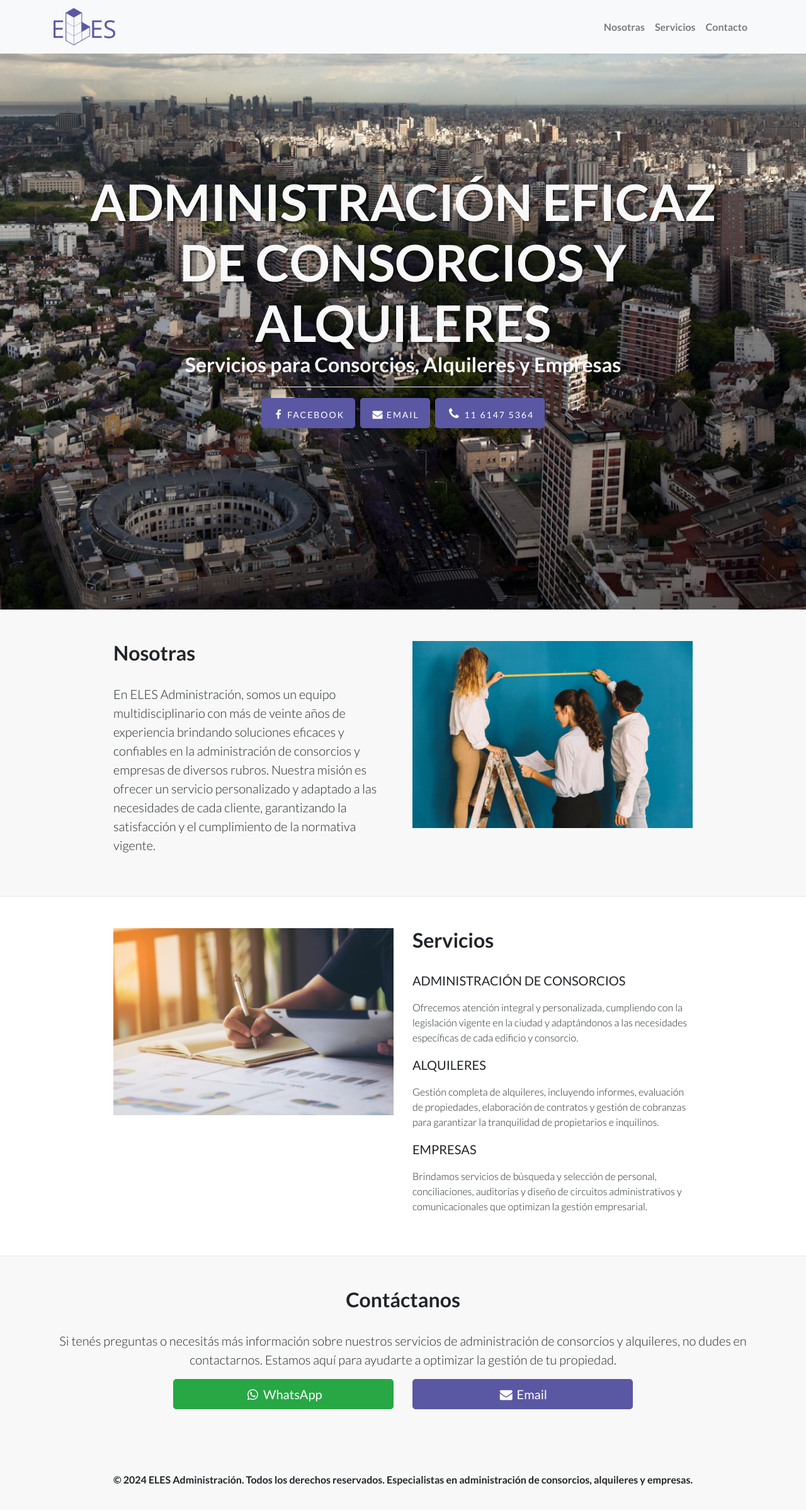
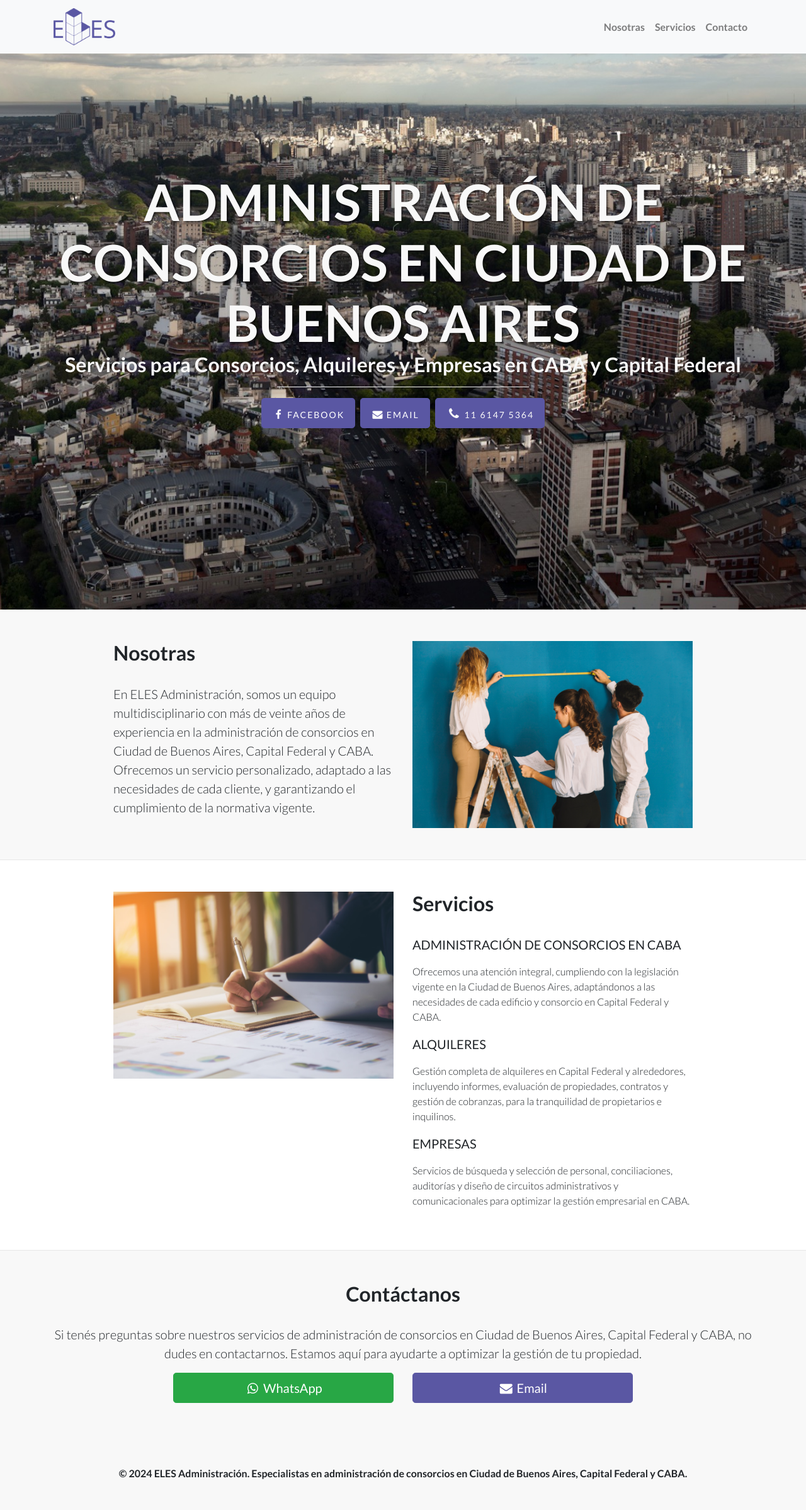
Before and after one commit to tylerdan1001/eles, a plain HTML site: page index.html in a window 1280 px wide. Shown: the whole page at 63% size. Drawn offline with Linux system fonts and the light colour scheme.

Commit message:
Update index.html

```diff
--- a/index.html
+++ b/index.html
@@ -4,9 +4,9 @@
 <head>
     <meta charset="utf-8">
     <meta name="viewport" content="width=device-width, initial-scale=1, shrink-to-fit=no">
-    <meta name="description" content="ELES Administración: soluciones efectivas en administración de consorcios, alquileres y empresas.">
+    <meta name="description" content="ELES Administración: soluciones efectivas en administración de consorcios en Ciudad de Buenos Aires (CABA) y Capital Federal.">
     <meta name="author" content="ELES Administración">
-    <title>Eles Administración | Administración de Consorcios y Alquileres</title>
+    <title>Administración de Consorcios en Ciudad de Buenos Aires | ELES Administración</title>
 
     <!-- Iconos de Apple y favicon -->
     <link rel="icon" type="image/png" href="http://www.elesadministracion.com/favicon-32x32.png" sizes="32x32" />
@@ -26,7 +26,7 @@
     <nav class="navbar navbar-expand-lg navbar-light bg-light fixed-top">
         <div class="container">
             <a class="navbar-brand" href="http://www.elesadministracion.com">
-                <img src="/imagenes/ELES_logo_transp.png" alt="Eles Administración" width="98" class="img-fluid">
+                <img src="/imagenes/ELES_logo_transp.png" alt="ELES Administración de consorcios en CABA" width="98" class="img-fluid">
             </a>
             <button class="navbar-toggler" type="button" data-toggle="collapse" data-target="#navbarResponsive" aria-controls="navbarResponsive" aria-expanded="false" aria-label="Toggle navigation">
                 <span class="navbar-toggler-icon"></span>
@@ -45,8 +45,8 @@
     <header class="intro-header">
         <div class="container text-center">
             <div class="intro-message">
-                <h1>ADMINISTRACIÓN EFICAZ DE CONSORCIOS Y ALQUILERES</h1>
-                <h2>Servicios para Consorcios, Alquileres y Empresas</h2>
+                <h1>ADMINISTRACIÓN DE CONSORCIOS EN CIUDAD DE BUENOS AIRES</h1>
+                <h2>Servicios para Consorcios, Alquileres y Empresas en CABA y Capital Federal</h2>
                 <hr class="intro-divider">
                 <ul class="list-inline intro-social-buttons">
                     <li class="list-inline-item">
@@ -62,7 +62,7 @@
                         </a>
                     </li>
                     <li class="list-inline-item">
-                        <a href="tel:+5491161475364"class="btn btn-secondary btn-lg">
+                        <a class="btn btn-secondary btn-lg">
                             <em class="fa fa-phone fa-fw"></em>
                             <span class="network-name">11 6147 5364</span>
                         </a>
@@ -79,10 +79,10 @@
                 <div class="row">
                     <div class="col-lg-5 ml-auto">
                         <h2 class="section-heading">Nosotras</h2>
-                        <p class="lead">En ELES Administración, somos un equipo multidisciplinario con más de veinte años de experiencia brindando soluciones eficaces y confiables en la administración de consorcios y empresas de diversos rubros. Nuestra misión es ofrecer un servicio personalizado y adaptado a las necesidades de cada cliente, garantizando la satisfacción y el cumplimiento de la normativa vigente.</p>
+                        <p class="lead">En ELES Administración, somos un equipo multidisciplinario con más de veinte años de experiencia en la administración de consorcios en Ciudad de Buenos Aires, Capital Federal y CABA. Ofrecemos un servicio personalizado, adaptado a las necesidades de cada cliente, y garantizando el cumplimiento de la normativa vigente.</p>
                     </div>
                     <div class="col-lg-5 mr-auto">
-                        <img class="img-fluid" src="img/80.jpg" alt="Equipo de ELES Administración">
+                        <img class="img-fluid" src="img/80.jpg" alt="Equipo de administración de consorcios en Ciudad de Buenos Aires">
                     </div>
                 </div>
             </div>
@@ -93,15 +93,15 @@
                 <div class="row">
                     <div class="col-lg-5 mr-auto order-lg-2">
                         <h2 class="section-heading">Servicios</h2>
-                        <p class="lead"><strong>ADMINISTRACIÓN DE CONSORCIOS</strong></p>
-                        <p class="lead2">Ofrecemos atención integral y personalizada, cumpliendo con la legislación vigente en la ciudad y adaptándonos a las necesidades específicas de cada edificio y consorcio.</p>
+                        <p class="lead"><strong>ADMINISTRACIÓN DE CONSORCIOS EN CABA</strong></p>
+                        <p class="lead2">Ofrecemos una atención integral, cumpliendo con la legislación vigente en la Ciudad de Buenos Aires, adaptándonos a las necesidades de cada edificio y consorcio en Capital Federal y CABA.</p>
                         <p class="lead"><strong>ALQUILERES</strong></p>
-                        <p class="lead2">Gestión completa de alquileres, incluyendo informes, evaluación de propiedades, elaboración de contratos y gestión de cobranzas para garantizar la tranquilidad de propietarios e inquilinos.</p>
+                        <p class="lead2">Gestión completa de alquileres en Capital Federal y alrededores, incluyendo informes, evaluación de propiedades, contratos y gestión de cobranzas, para la tranquilidad de propietarios e inquilinos.</p>
                         <p class="lead"><strong>EMPRESAS</strong></p>
-                        <p class="lead2">Brindamos servicios de búsqueda y selección de personal, conciliaciones, auditorías y diseño de circuitos administrativos y comunicacionales que optimizan la gestión empresarial.</p>
+                        <p class="lead2">Servicios de búsqueda y selección de personal, conciliaciones, auditorías y diseño de circuitos administrativos y comunicacionales para optimizar la gestión empresarial en CABA.</p>
                     </div>
                     <div class="col-lg-5 ml-auto order-lg-1">
-                        <img class="img-fluid" src="img/90.jpg" alt="Servicios de ELES Administración">
+                        <img class="img-fluid" src="img/90.jpg" alt="Servicios de administración de consorcios en CABA">
                     </div>
                 </div>
             </div>
@@ -110,7 +110,7 @@
         <section id="Contacto" class="content-section-a">
             <div class="container text-center">
                 <h2 class="section-heading">Contáctanos</h2>
-                <p class="lead">Si tenés preguntas o necesitás más información sobre nuestros servicios de administración de consorcios y alquileres, no dudes en contactarnos. Estamos aquí para ayudarte a optimizar la gestión de tu propiedad.</p>
+                <p class="lead">Si tenés preguntas sobre nuestros servicios de administración de consorcios en Ciudad de Buenos Aires, Capital Federal y CABA, no dudes en contactarnos. Estamos aquí para ayudarte a optimizar la gestión de tu propiedad.</p>
 
                 <div class="row justify-content-center">
                     <div class="col-md-4">
@@ -131,13 +131,30 @@
 
     <footer>
         <div class="container text-center">
-            <p>© 2024 ELES Administración. Todos los derechos reservados. Especialistas en administración de consorcios, alquileres y empresas.</p>
+            <p>© 2024 ELES Administración. Especialistas en administración de consorcios en Ciudad de Buenos Aires, Capital Federal y CABA.</p>
         </div>
     </footer>
 
     <!-- Bootstrap core JavaScript -->
     <script src="vendor/jquery/jquery.min.js"></script>
     <script src="vendor/bootstrap/js/bootstrap.bundle.min.js"></script>
+
+    <!-- Schema Markup -->
+    <script type="application/ld+json">
+    {
+        "@context": "http://schema.org",
+        "@type": "LocalBusiness",
+        "name": "ELES Administración",
+        "description": "Especialistas en administración de consorcios en Ciudad de Buenos Aires, Capital Federal y CABA.",
+        "url": "http://www.elesadministracion.com",
+        "telephone": "+54 11 6147 5364",
+        "address": {
+            "@type": "PostalAddress",
+            "addressLocality": "Ciudad de Buenos Aires",
+            "addressCountry": "Argentina"
+        }
+    }
+    </script>
 </body>
 
 </html>
```
